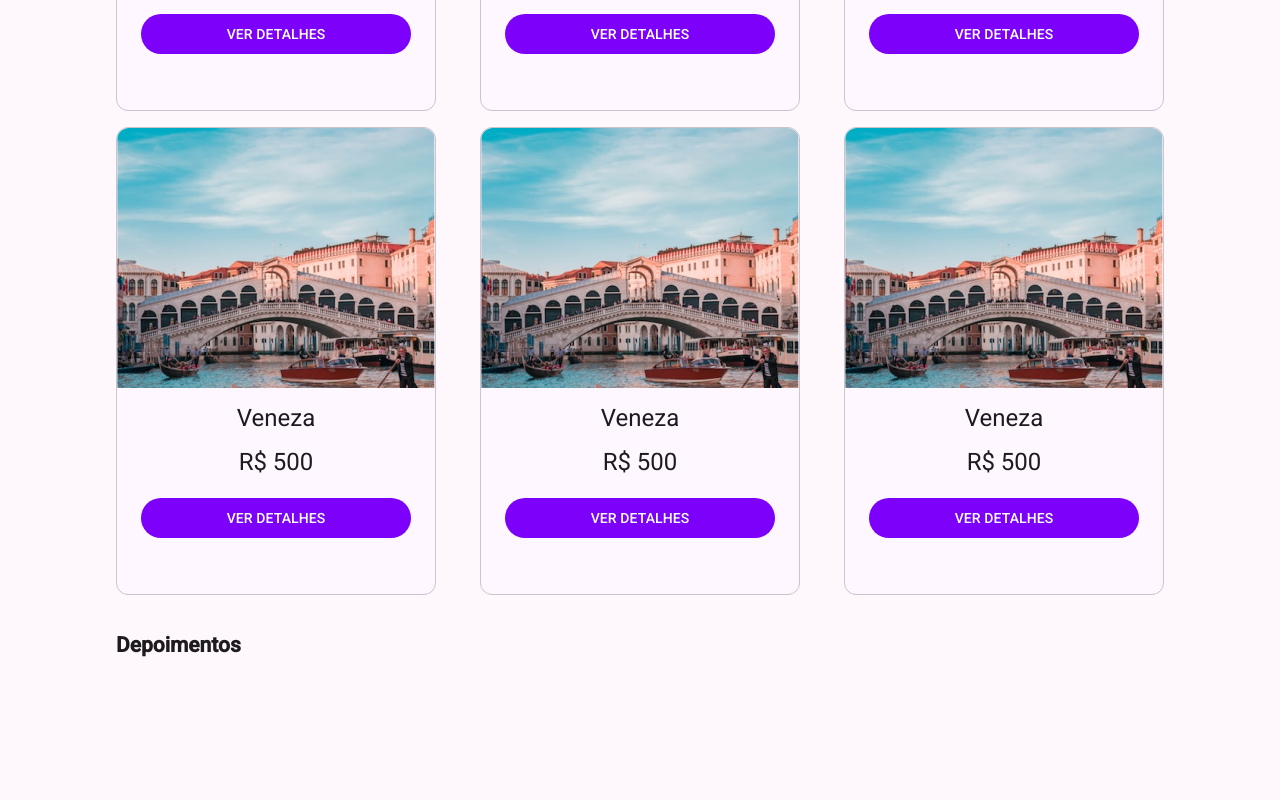
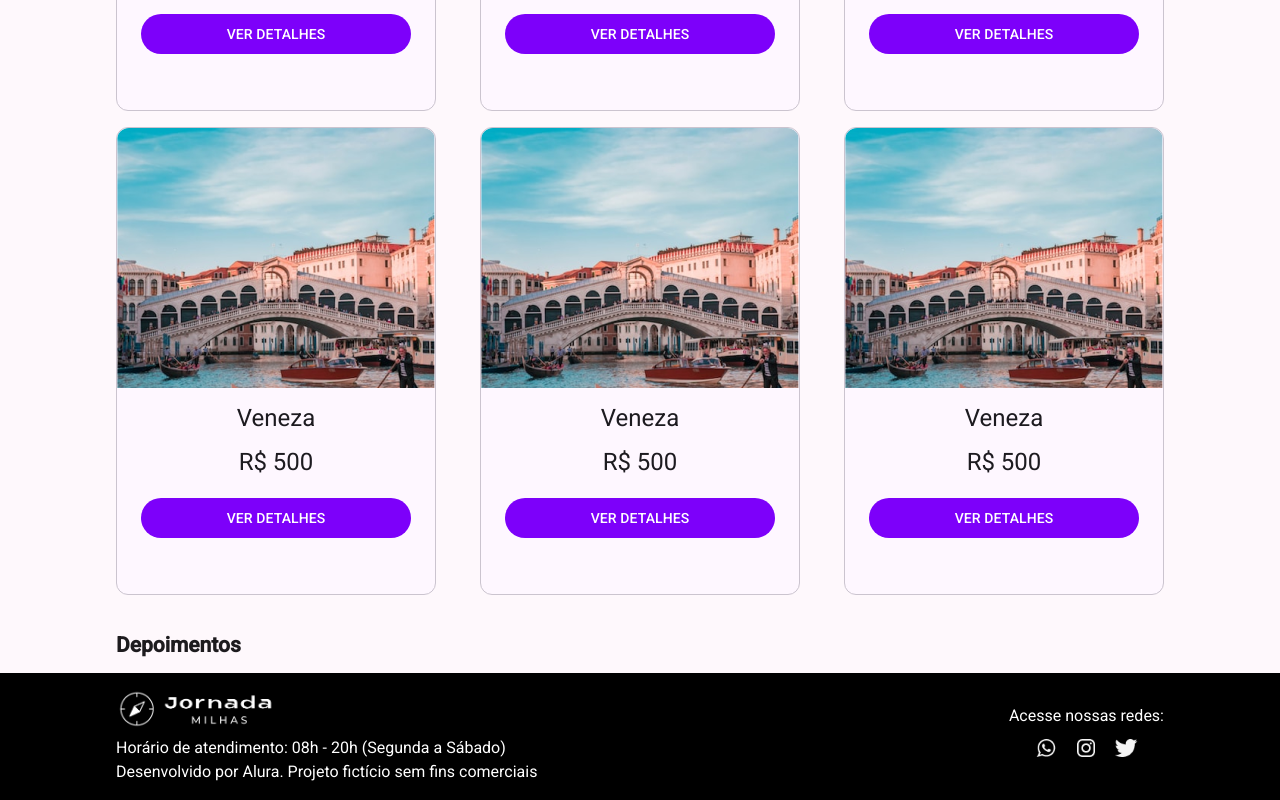
Before and after one commit to Mateus-Leandro/jornada-milhas, an Angular app: page / in a window 1280 px wide. Shown: the part 1258-2058 px from the top of the page. Before the commit the page ends 1915 px from the top, so only its background shows below. Built offline with nearby package versions, Linux system fonts and the light colour scheme.

Commit message:
:sparkles:feat: implementa uso do footer

```diff
--- a/src/app/app.html
+++ b/src/app/app.html
@@ -1,2 +1,3 @@
 <app-header />
 <router-outlet></router-outlet>
+<app-footer />
```
